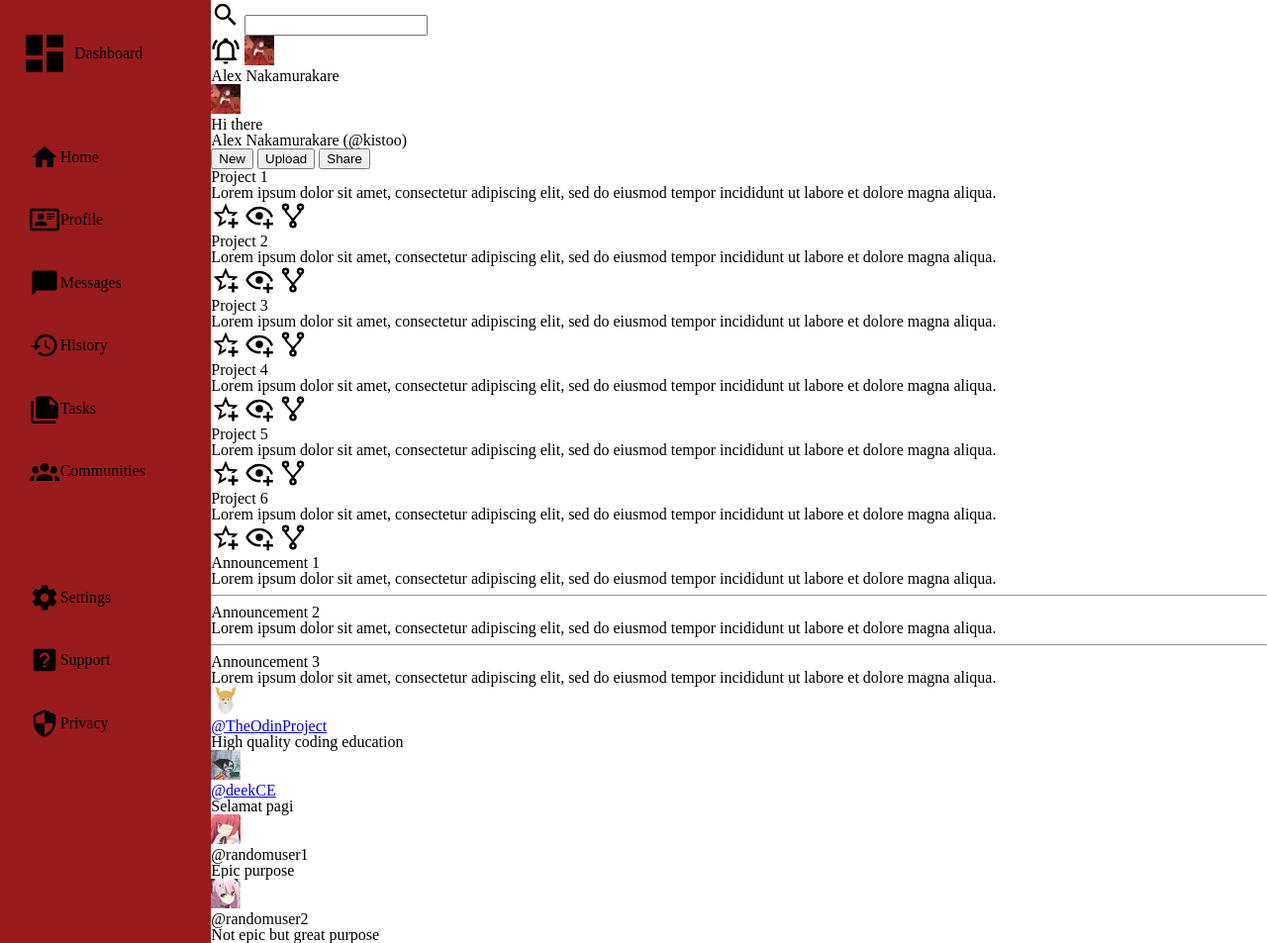
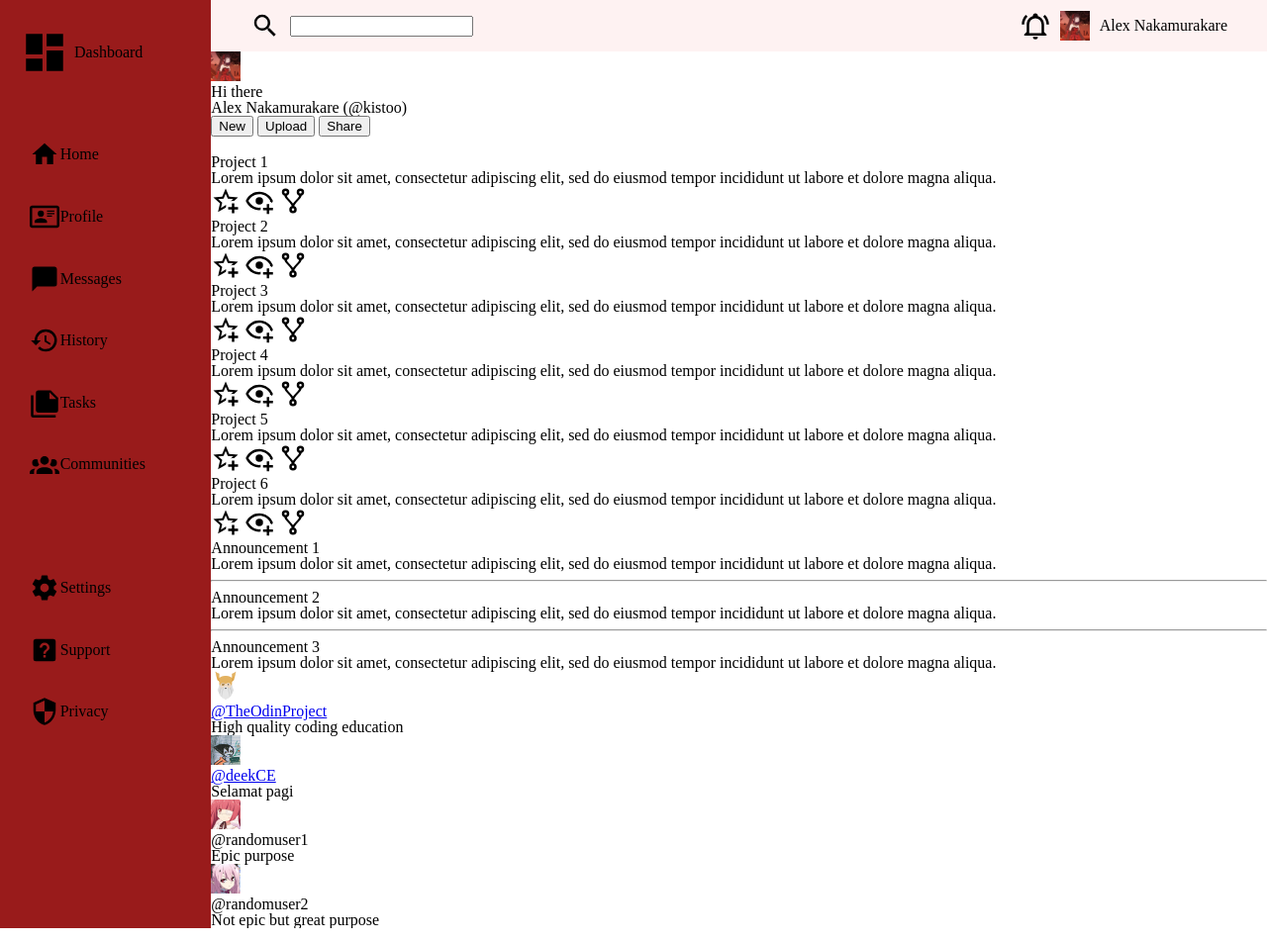
Before and after one commit to kistoo/admin-dashboard, a plain HTML site: page index.html in a window 1280 px wide. Shown: the whole page at 99% size. Drawn offline with Linux system fonts and the light colour scheme.

Commit message:
Basic style to header

```diff
--- a/style.css
+++ b/style.css
@@ -59,8 +59,8 @@ table {
 :root {
     --primary-color: #991b1b;
     --secondary-color: #fbbf24;
-    --surface: #fecaca;
-    --background: #fffbeb;
+    --surface: #fef2f2;
+    --background: #fef3c7;
 }
 
 img {
@@ -104,5 +104,29 @@ img {
 }
 
 .content {
+    display: grid;
+    grid-template-rows: 1fr 2fr 15fr;
+}
 
+.header {
+    display: grid;
+    grid-template-columns: 3fr 2fr;
+    background-color: var(--surface);
 }
+
+.header>div {
+    display: flex;
+    flex-direction: row;
+    gap: 10px;
+    align-items: center;
+}
+
+.search-bar {
+    padding-left: 40px;
+    justify-content: start;
+}
+
+.profile {
+    padding-right: 40px;
+    justify-content: end;
+}
```
